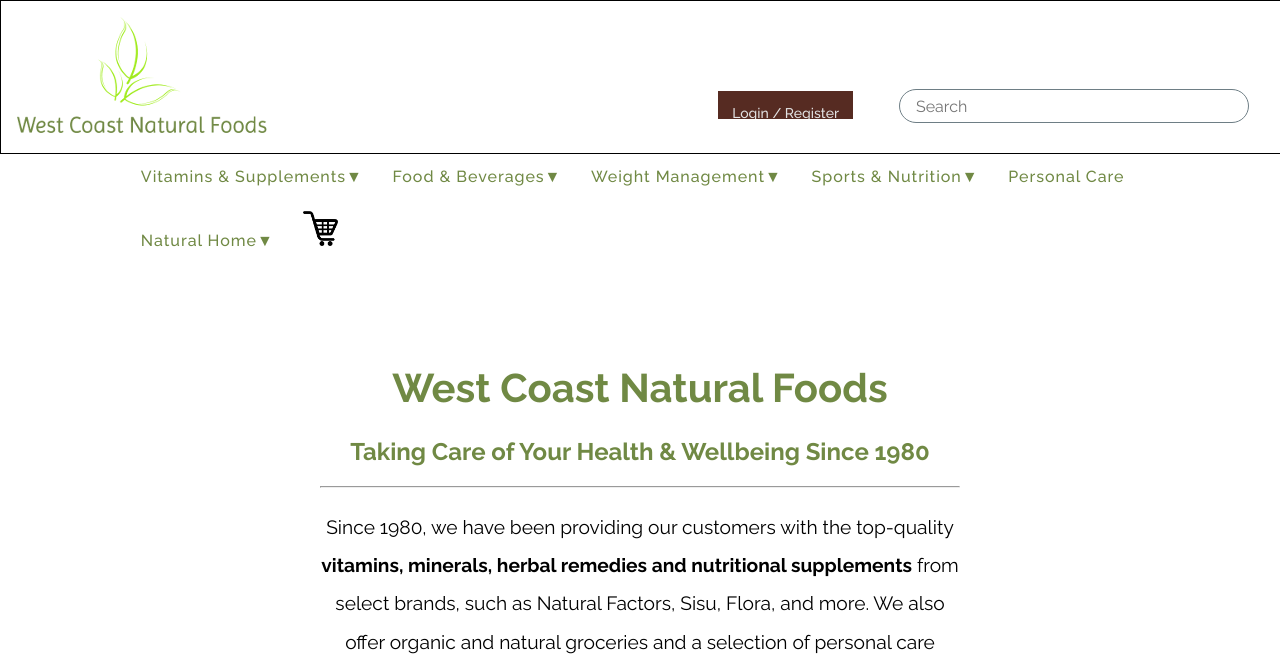
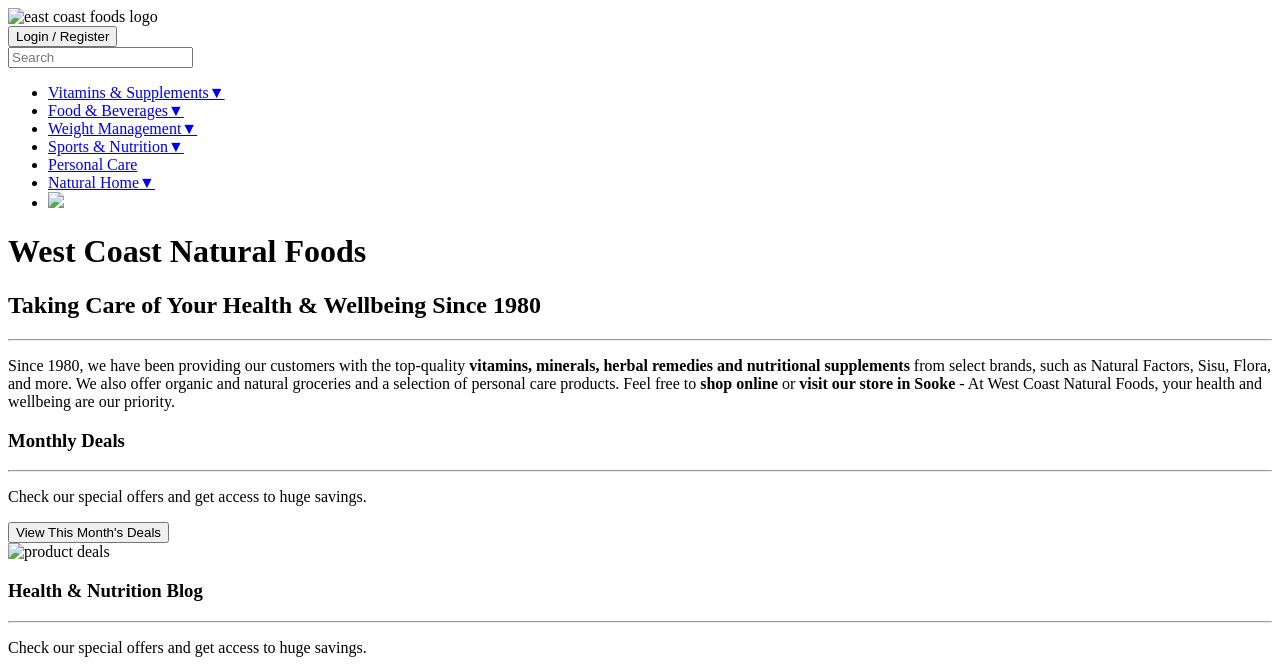
Before and after one commit to dgm102/dgm102.github.io, a Jekyll site: the page index.html, which Jekyll copies as it is, in a window 1280 px wide. Shown: the top 670 px of the page. Built offline with Jekyll 4.4.1, drawn with Linux system fonts in a browser that asks for light colours; nearby versions of some CDN libraries.

Commit message:
Add files via upload

```diff
--- a/index.html
+++ b/index.html
@@ -2,15 +2,15 @@
 <html>
     <head>
     <link href='https://fonts.googleapis.com/css?family=Raleway:700,400,500' rel='stylesheet' type='text/css'>
-     <link rel="stylesheet" href="css/large.css">
+     <link rel="stylesheet" href="large.css">
         <script src="http://ajax.googleapis.com/ajax/libs/jquery/2.1.0/jquery.min.js"></script>
 <script src="dropit.js"></script>
-<link rel="stylesheet" href="css/dropit.css" type="text/css" />
+<link rel="stylesheet" href="dropit.css" type="text/css" />
     </head>
 
 <body>
 <div class="banner" role="banner">
-    <div class="logo" role="logo"><img src="wcoast%20logo%20small.png" alt="east coast foods logo" </div> </div>
+    <div class="logo" role="logo"><img src="img/wcoast%20logo%20small.png" alt="east coast foods logo" </div> </div>
     <div class="user-input">
 <input type="button" value="Login / Register" class="deals-btn-top">
         <form name="ProductSearch" method="get" action="/Search.aspx" onsubmit="$jq.cookie('prSrching',1); return SearchOnSubmit(document.getElementById('searchInput').value,'SearchInput')">
@@ -61,7 +61,7 @@
             <li><a href="#">Candles</a></li>
             <li><a href="#">Essential Oils</a></li>
         </ul></li>
-        <li><a href="#"><img src="shopping-cart-512.png"></a> </li>
+        <li><a href="#"><img src="img/shopping-cart-512.png"></a> </li>
     </ul>
 </div>
 
@@ -77,7 +77,7 @@
        <p>Check our special offers and get access to huge savings.</p>
            <a href="#"><input type="button" class="deals-btn" value="View This Month's Deals"></a>
        </div>
-       <div class="deals-image"><img src="tablets-623706_960_720.jpg" alt="product deals"></div>
+       <div class="deals-image"><img src="img/tablets-623706_960_720.jpg" alt="product deals"></div>
     </div>
 
     <div class="deals-tile">
@@ -86,7 +86,7 @@
        <p>Check our special offers and get access to huge savings.</p>
            <a href="#"><input type="button" class="deals-btn" value="Read Our Blog"></a>
        </div>
-       <div class="deals-image"><img src="blogimage.jpg" alt="health blog"></div>
+       <div class="deals-image"><img src="img/blogimage.jpg" alt="health blog"></div>
     </div>
 
     <div class="deals-tile">
@@ -95,7 +95,7 @@
        <p>Check our special offers and get access to huge savings.</p>
       <a href="#"><input type="button" class="deals-btn" value="Subscribe!"/></a>
        </div>
-       <div class="deals-image"><img src="subscribe.jpg" alt="subscribe to newsletter"></div>
+       <div class="deals-image"><img src="img/subscribe.jpg" alt="subscribe to newsletter"></div>
     </div>
 
     </div>
@@ -105,30 +105,30 @@
     <div class="popular-wrapper">
     <div class="product-box">
     <h3>Natural Factors Vitamin C Extra 500mg</h3>
-        <div class="image-wrapper"><img src="extra%20vitc.jpg" alt="vitamin C bottle"></div>
-        <div class="product-desc"><a href="#"><img src="viewmore.png" alt="view more"></a><p>Excellent support for your immune system</p><p>$4.99</p></div>
+        <div class="image-wrapper"><img src="img/extra%20vitc.jpg" alt="vitamin C bottle"></div>
+        <div class="product-desc"><a href="#"><img src="img/viewmore.png" alt="view more"></a><p>Excellent support for your immune system</p><p>$4.99</p></div>
     </div>
       <div class="product-box">
     <h3>Natural Factors Biotin 300mcg</h3>
-        <div class="image-wrapper"><img src="biotin.jpg" alt="biotin bottle"></div>
-          <div class="product-desc"><a href="#"><img src="viewmore.png" alt="view more"></a><p>Excellent support for your immune system</p><p>$4.99</p></div>
+        <div class="image-wrapper"><img src="img/biotin.jpg" alt="biotin bottle"></div>
+          <div class="product-desc"><a href="#"><img src="img/viewmore.png" alt="view more"></a><p>Excellent support for your immune system</p><p>$4.99</p></div>
     </div>
       <div class="product-box">
     <h3>NOW Folic Acid 800mcg</h3>
-          <div class="image-wrapper"><img src="folic%20acid.jpg" alt="folic acid bottle"></div>
-          <div class="product-desc"><a href="#"><img src="viewmore.png" alt="view more"></a><p>Excellent support for your immune system</p><p>$4.99</p></div>
+          <div class="image-wrapper"><img src="img/folic%20acid.jpg" alt="folic acid bottle"></div>
+          <div class="product-desc"><a href="#"><img src="img/viewmore.png" alt="view more"></a><p>Excellent support for your immune system</p><p>$4.99</p></div>
     </div>
           <div class="product-box">
     <h3>Organika Milk Thistle 250mg</h3>
-        <div class="image-wrapper"><img src="milkthistle.jpg" alt="milk thistle bottle"></div><div class="product-desc"><a href="#"><img src="viewmore.png" alt="view more"></a><p>Excellent support for your immune system</p><p>$4.99</p></div>
+        <div class="image-wrapper"><img src="img/milkthistle.jpg" alt="milk thistle bottle"></div><div class="product-desc"><a href="#"><img src="img/viewmore.png" alt="view more"></a><p>Excellent support for your immune system</p><p>$4.99</p></div>
     </div>
       <div class="product-box">
     <h3>Bob's Mill Organic Quinoa</h3>
-        <div class="image-wrapper"><img src="quinoa.jpg" alt="organic quinoa"></div><div class="product-desc"><a href="#"><img src="viewmore.png" alt="view more"></a><p>Excellent support for your immune system</p><p>$4.99</p></div>
+        <div class="image-wrapper"><img src="img/quinoa.jpg" alt="organic quinoa"></div><div class="product-desc"><a href="#"><img src="img/viewmore.png" alt="view more"></a><p>Excellent support for your immune system</p><p>$4.99</p></div>
     </div>
       <div class="product-box">
     <h3>Bulk Japanese Green Tea</h3>
-          <div class="image-wrapper"><img src="Green-Tea-Leaves.jpg" alt="green tea"></div><div class="product-desc"><a href="#"><img src="viewmore.png" alt="view more"></a><p>Excellent support for your immune system</p><p>$4.99</p></div>
+          <div class="image-wrapper"><img src="img/Green-Tea-Leaves.jpg" alt="green tea"></div><div class="product-desc"><a href="#"><img src="img/viewmore.png" alt="view more"></a><p>Excellent support for your immune system</p><p>$4.99</p></div>
     </div>
         </div>
     </div>
@@ -150,9 +150,9 @@
 <div class="footer">
         <h3>Follow Us</h3>
     <div class="social-wrapper">
-    <a href="#"><img src="social_media_icons_black_color_transparent_background_32x32_0000_facebook.png" alt="facebook icon"></a>
-        <a href="#"><img src="social_media_icons_black_color_transparent_background_32x32_0002_twitter.png" alt="facebook icon"></a>
-        <a href="#"><img src="social_media_icons_black_color_transparent_background_32x32_0029_instagram.png" alt="facebook icon"></a>
+    <a href="#"><img src="img/social_media_icons_black_color_transparent_background_32x32_0000_facebook.png" alt="facebook icon"></a>
+        <a href="#"><img src="img/social_media_icons_black_color_transparent_background_32x32_0002_twitter.png" alt="facebook icon"></a>
+        <a href="#"><img src="img/social_media_icons_black_color_transparent_background_32x32_0029_instagram.png" alt="facebook icon"></a>
     </div>        </div>
     </div>
 
```
